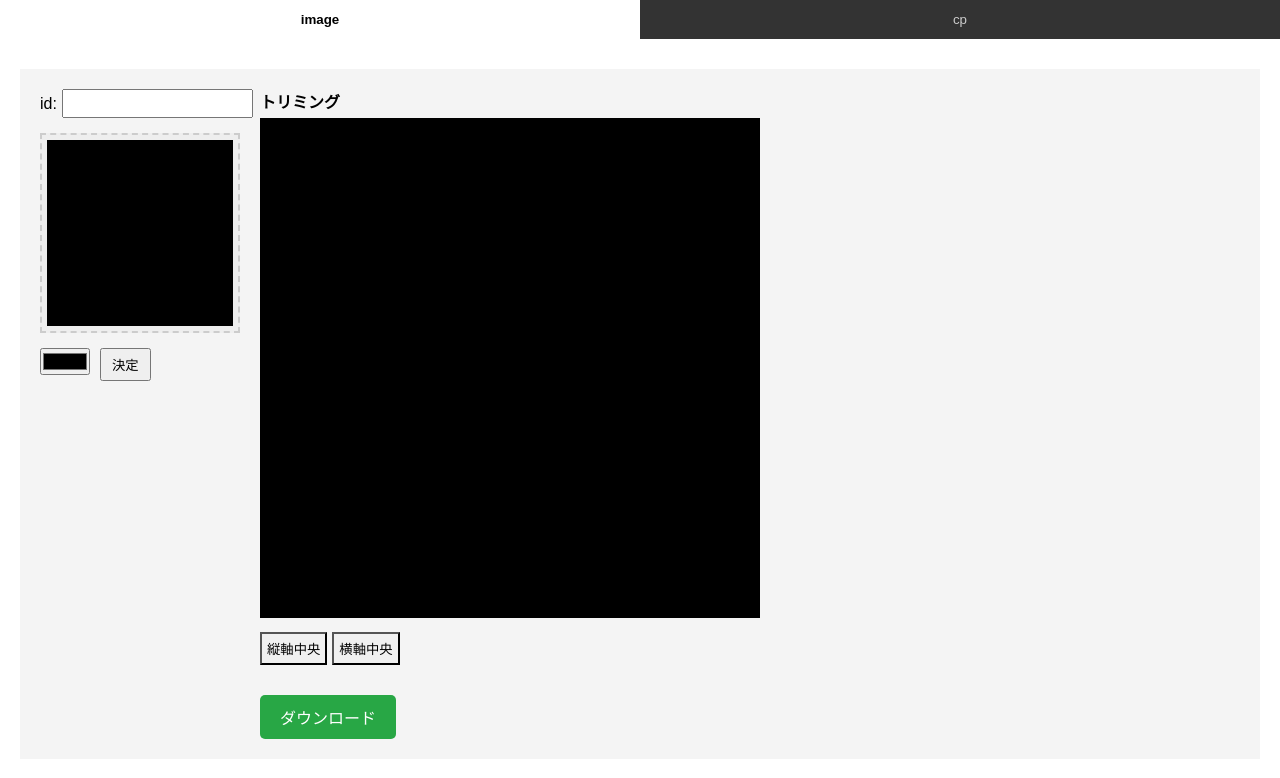
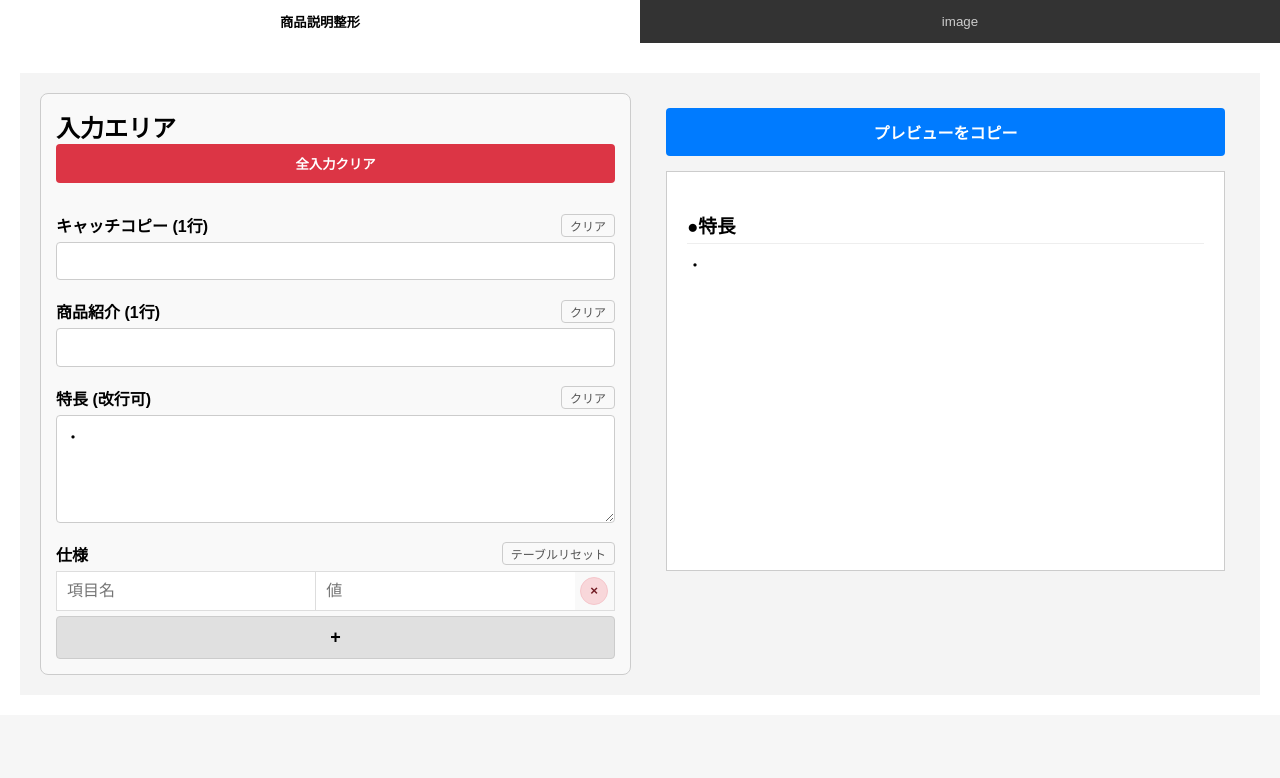
Before and after one commit to N-Kos-mk/kospage, a plain HTML site: page mrt/index.html in a window 1280 px wide. Drawn offline with Linux system fonts and the light colour scheme.

Commit message:
Add files via upload

```diff
--- a/mrt/css/image.css
+++ b/mrt/css/image.css
@@ -132,7 +132,7 @@
     margin-top: 10px;
 }
 
-.funcbody #download-button {
+.funcbody .download-button {
     padding: 10px 20px;
     font-size: 16px;
     background-color: #28a745;
@@ -142,6 +142,6 @@
     cursor: pointer;
 }
 
-.funcbody #download-button:hover {
+.funcbody .download-button:hover {
     background-color: #218838;
 }
--- /dev/null
+++ b/mrt/css/textcombine.css
@@ -0,0 +1,196 @@
+/* 基本レイアウト */
+#textcombine .funcbody {
+    font-family: sans-serif;
+}
+
+#textcombine .funcbody .container {
+    display: flex;
+    gap: 20px;
+}
+
+#textcombine .funcbody .editor,
+#textcombine .funcbody .preview-area {
+    flex: 1; /* 左右均等に分割 */
+    padding: 15px;
+    box-sizing: border-box;
+}
+
+/* 左側：エディタ */
+#textcombine .funcbody .editor {
+    border: 1px solid #ccc;
+    border-radius: 8px;
+    background: #f9f9f9;
+}
+
+/* ★追加: 全クリアボタン */
+#textcombine .funcbody .editor #tc-clear-all {
+    width: 100%;
+    padding: 10px;
+    margin-bottom: 15px;
+    border: none;
+    border-radius: 4px;
+    background-color: #dc3545;
+    color: white;
+    font-weight: bold;
+    cursor: pointer;
+}
+#textcombine .funcbody .editor #tc-clear-all:hover {
+    background-color: #c82333;
+}
+
+
+/* ★変更: labelをflexにしてボタンを右寄せ */
+#textcombine .funcbody .editor label {
+    display: flex;
+    justify-content: space-between;
+    align-items: center;
+    font-weight: bold;
+    margin-top: 15px;
+    margin-bottom: 5px;
+}
+
+/* ★追加: クリアボタン */
+#textcombine .funcbody .editor .tc-clear-field {
+    background: none;
+    border: 1px solid #ccc;
+    color: #555;
+    border-radius: 4px;
+    padding: 2px 8px;
+    font-size: 12px;
+    cursor: pointer;
+}
+#textcombine .funcbody .editor .tc-clear-field:hover {
+    background: #eee;
+}
+
+
+#textcombine .funcbody .editor textarea {
+    width: 100%;
+    box-sizing: border-box; /* paddingを含めてwidth 100% */
+    padding: 8px;
+    border: 1px solid #ccc;
+    border-radius: 4px;
+    font-size: 16px;
+}
+
+/* 1行指定のtextarea */
+#textcombine .funcbody .editor textarea[rows="1"] {
+    height: 2.4em; /* 1行の高さを確保 */
+    resize: none;
+    overflow: hidden; /* スクロールバー非表示 */
+}
+
+/* 特長の赤枠エラー */
+#textcombine .funcbody .editor textarea#tc-features.error {
+    border: 2px solid red;
+}
+
+/* 仕様テーブル */
+#textcombine .funcbody .editor #tc-specs {
+    width: 100%;
+    border-collapse: collapse;
+    margin-top: 5px;
+}
+
+#textcombine .funcbody .editor #tc-specs td {
+    border: 1px solid #ddd;
+    vertical-align: middle; /* ★追加 */
+}
+
+#textcombine .funcbody .editor #tc-specs input[type="text"] {
+    width: 100%;
+    border: none;
+    padding: 10px;
+    box-sizing: border-box;
+    font-size: 16px;
+}
+
+/* ★追加: 行削除ボタンのセル */
+#textcombine .funcbody .editor #tc-specs td.tc-spec-actions {
+    width: 40px; /* 固定幅 */
+    text-align: center;
+    border-left: none; /* 入力欄との境界を消す */
+}
+
+/* ★追加: 行削除ボタン */
+#textcombine .funcbody .editor .tc-remove-spec-row {
+    background: #f8d7da;
+    border: 1px solid #f5c6cb;
+    color: #721c24;
+    font-weight: bold;
+    border-radius: 50%;
+    width: 28px;
+    height: 28px;
+    cursor: pointer;
+    line-height: 1; /* ボタンテキストの中央寄せ */
+}
+#textcombine .funcbody .editor .tc-remove-spec-row:hover {
+    background: #f1b0b7;
+}
+
+/* ★変更: 削除ボタンのセルを考慮して、入力セルのボーダーを調整 */
+#textcombine .funcbody .editor #tc-specs tr td:nth-child(2) {
+    border-right: none;
+}
+
+
+#textcombine .funcbody .editor #tc-add-spec {
+    display: block;
+    width: 100%;
+    padding: 10px;
+    margin-top: 5px;
+    font-size: 18px;
+    font-weight: bold;
+    cursor: pointer;
+    background-color: #e0e0e0;
+    border: 1px solid #ccc;
+    border-radius: 4px;
+}
+
+/* 右側：プレビュー */
+#textcombine .funcbody .preview-area #tc-copy-btn {
+    width: 100%;
+    padding: 12px;
+    font-size: 16px;
+    font-weight: bold;
+    cursor: pointer;
+    background-color: #007bff;
+    color: white;
+    border: none;
+    border-radius: 4px;
+    margin-bottom: 15px;
+}
+
+#textcombine .funcbody .preview-area #tc-preview {
+    border: 1px solid #ccc;
+    background: #ffffff;
+    min-height: 400px;
+    padding: 20px;
+    overflow-y: auto;
+    word-break: break-all; /* 長い単語の折り返し */
+}
+
+/* プレビュー内のスタイル */
+#textcombine .funcbody .preview-area #tc-preview h3 {
+    margin-top: 1em;
+    margin-bottom: 0.5em;
+    border-bottom: 1px solid #eee;
+    padding-bottom: 5px;
+}
+
+#textcombine .funcbody .preview-area #tc-preview p {
+    margin: 0.5em 0 1em 0;
+    line-height: 1.6;
+}
+
+#textcombine .funcbody .preview-area #tc-preview table {
+    width: 100%;
+    border-collapse: collapse;
+    margin-top: 1em;
+}
+
+#textcombine .funcbody .preview-area #tc-preview table td {
+    border: 1px solid #ddd;
+    padding: 10px;
+    vertical-align: top;
+}
--- a/mrt/index.html
+++ b/mrt/index.html
@@ -3,19 +3,79 @@
 <head>
 <meta charset="UTF-8">
 <meta name="viewport" content="width=device-width, initial-scale=1.0">
-<title>機能タブ付きページ</title>
+<title>機能</title>
 <link rel="stylesheet" href="css/style.css">
 <link rel="stylesheet" href="css/image.css">
 <link rel="stylesheet" href="css/cp.css">
+<link rel="stylesheet" href="css/textcombine.css">
 <script src="js/script.js"></script>
 <script src="js/image.js"></script>
 <script src="js/cp.js"></script>
+<script src="js/textcombine.js"></script>
 </head>
 <body>
 
 <!-- タブボタン -->
 <div class="tabbar" id="tabbar"></div>
 
+<!-- 各機能ページ -->
+<div class="funcpage" id="textcombine">
+  <div class="funcmeta">
+    <div class="functitle">商品説明整形</div>
+  </div>
+  <div class="funcbody">
+
+              <div class="container">
+                <div class="editor">
+                    <h2>入力エリア</h2>
+                    <button id="tc-clear-all" type="button" class="danger">全入力クリア</button>
+
+                    <label for="tc-catchcopy">
+                        キャッチコピー (1行)
+                        <button type="button" class="tc-clear-field" data-target="tc-catchcopy">クリア</button>
+                    </label>
+                    <textarea id="tc-catchcopy" rows="1"></textarea>
+
+                    <label for="tc-intro">
+                        商品紹介 (1行)
+                        <button type="button" class="tc-clear-field" data-target="tc-intro">クリア</button>
+                    </label>
+                    <textarea id="tc-intro" rows="1"></textarea>
+
+                    <label for="tc-features">
+                        特長 (改行可)
+                        <button type="button" class="tc-clear-field" data-target="tc-features">クリア</button>
+                    </label>
+                    <textarea id="tc-features" rows="5">・</textarea>
+
+                    <label>
+                        仕様
+                        <button type="button" class="tc-clear-field" data-target="tc-specs-body">テーブルリセット</button>
+                    </label>
+                    <table id="tc-specs">
+                        <tbody id="tc-specs-body">
+                            <tr>
+                                <td><input type="text" placeholder="項目名"></td>
+                                <td><input type="text" placeholder="値"></td>
+                                <td class="tc-spec-actions">
+                                    <button type="button" class="tc-remove-spec-row">×</button>
+                                </td>
+                            </tr>
+                        </tbody>
+                    </table>
+                    <button id="tc-add-spec" type="button">+</button>
+                </div>
+
+                <div class="preview-area">
+                    <button id="tc-copy-btn" type="button">プレビューをコピー</button>
+                    <div id="tc-preview">
+                        </div>
+                </div>
+            </div>
+
+
+  </div>
+</div>
 
 
 <!-- image start-->
@@ -62,7 +122,11 @@
                 </div>
 
                 <div class="download-area">
-                    <button id="download-button">ダウンロード</button>
+                    <button class="download-button" id="download-1">サムネイル</button>
+                    <button class="download-button" id="download-2">メイン1</button>
+                    <button class="download-button" id="download-3">メイン2</button>
+                    <button class="download-button" id="download-4">メイン3</button>
+                    <button class="download-button" id="download-5">回路図</button>
                 </div>
             </div>
         </div>
@@ -75,7 +139,7 @@
 </div>
 <!-- image end -->
 
-<!-- cp start -->
+<!-- cp start
 <div class="funcpage" id="cp">
   <div class="funcmeta">
     <div class="functitle">cp</div>
@@ -100,7 +164,7 @@
 
   </div>
 </div>
-<!-- cp end -->
+cp end -->
 
 <!-- 各機能ページ
 <div class="funcpage" id="func1">
--- a/mrt/js/image.js
+++ b/mrt/js/image.js
@@ -18,7 +18,11 @@ document.addEventListener('DOMContentLoaded', () => {
     const centerHBtn = $('#center-h');
 
     const thumbnailCanvas = $('#thumbnail-canvas');
-    const downloadBtn = $('#download-button');
+    const downloadBtn1 = $('#download-1');
+    const downloadBtn2 = $('#download-2');
+    const downloadBtn3 = $('#download-3');
+    const downloadBtn4 = $('#download-4');
+    const downloadBtn5 = $('#download-5');
 
     // Canvas Context
     const pasteCtx = pasteCanvas.getContext('2d');
@@ -95,7 +99,11 @@ document.addEventListener('DOMContentLoaded', () => {
         centerHBtn.addEventListener('click', () => centerImage(true, false));
 
         // 7. ダウンロード
-        downloadBtn.addEventListener('click', handleDownload);
+        downloadBtn1.addEventListener('click', () => handleDownload(1));
+        downloadBtn2.addEventListener('click', () => handleDownload(2));
+        downloadBtn3.addEventListener('click', () => handleDownload(3));
+        downloadBtn4.addEventListener('click', () => handleDownload(4));
+        downloadBtn5.addEventListener('click', () => handleDownload(5));
     }
 
     // --- 色処理 ---
@@ -402,7 +410,7 @@ function drawCanvas(ctx, outputWidth, outputHeight, state) {
 
     // --- ダウンロード処理 ---
 
-    function handleDownload() {
+    function handleDownload(number) {
         const id = imageIdInput.value.trim();
         if (!id) {
             alert('IDを入力してください。');
@@ -413,20 +421,22 @@ function drawCanvas(ctx, outputWidth, outputHeight, state) {
             alert('画像を貼り付けてください。');
             return;
         }
-
-        // 1. トリミング (1200x1200)
         // オフスクリーンCanvasを作成
         const downloadCanvasTrim = document.createElement('canvas');
         const trimCtxDown = downloadCanvasTrim.getContext('2d');
 
-        // drawCanvasをダウンロードサイズで実行
-        drawCanvas(trimCtxDown, DOWNLOAD_TRIM_SIZE, DOWNLOAD_TRIM_SIZE, trimState);
-
         // ダウンロード
-        downloadImage(downloadCanvasTrim, `${id}_2.jpg`);
+        if (number == 1) {
+            drawCanvas(thumbCtxDown, DOWNLOAD_THUMBNAIL_SIZE, DOWNLOAD_THUMBNAIL_SIZE, trimState);
+            downloadImage(downloadCanvasTrim, `${id}_1.jpg`);
+        } else {
+            drawCanvas(trimCtxDown, DOWNLOAD_TRIM_SIZE, DOWNLOAD_TRIM_SIZE, trimState);
+            downloadImage(downloadCanvasTrim, `${id}_${number}.jpg`);
+        }
 
 
-        // 2. サムネイル (230x230)
+
+        /*/ 2. サムネイル (230x230)
         const downloadCanvasThumb = document.createElement('canvas');
         const thumbCtxDown = downloadCanvasThumb.getContext('2d');
 
@@ -434,7 +444,7 @@ function drawCanvas(ctx, outputWidth, outputHeight, state) {
         drawCanvas(thumbCtxDown, DOWNLOAD_THUMBNAIL_SIZE, DOWNLOAD_THUMBNAIL_SIZE, trimState);
 
         // ダウンロード
-        downloadImage(downloadCanvasThumb, `${id}_3.jpg`);
+        downloadImage(downloadCanvasThumb, `${id}_3.jpg`);*/
     }
 
     function downloadImage(canvas, filename) {
@@ -447,6 +457,8 @@ function drawCanvas(ctx, outputWidth, outputHeight, state) {
         document.body.removeChild(a);
     }
 
+
+
     // --- 実行 ---
     initialize();
 });
--- /dev/null
+++ b/mrt/js/textcombine.js
@@ -0,0 +1,349 @@
+document.addEventListener('DOMContentLoaded', () => {
+
+    // --- 要素の取得 ---
+    // 左側（エディタ）
+    const catchcopyInput = document.getElementById('tc-catchcopy');
+    const introInput = document.getElementById('tc-intro');
+    const featuresInput = document.getElementById('tc-features');
+    const specsBody = document.getElementById('tc-specs-body');
+    const addSpecBtn = document.getElementById('tc-add-spec');
+
+    // ★追加: 削除ボタン
+    const clearAllBtn = document.getElementById('tc-clear-all');
+    const clearFieldBtns = document.querySelectorAll('.tc-clear-field');
+
+    // 右側（プレビュー）
+    const previewBox = document.getElementById('tc-preview');
+    const copyBtn = document.getElementById('tc-copy-btn');
+
+    // --- (v2) escapeHTML, loadFromLocalStorage, saveToLocalStorage ---
+
+    /**
+     * (v2) HTMLエスケープ関数 (XSS対策)
+     */
+    function escapeHTML(str) {
+        return str.replace(/[&<>"']/g, function(match) {
+            return {
+                '&': '&amp;',
+                '<': '&lt;',
+                '>': '&gt;',
+                '"': '&quot;',
+                "'": '&#39;'
+            }[match];
+        });
+    }
+
+    /**
+     * (v2) LocalStorageからデータを読み込み (★行削除ボタン追加のため変更)
+     */
+    function loadFromLocalStorage() {
+        try {
+            // 1. テキスト入力 (v2のまま)
+            const savedCatchcopy = localStorage.getItem('tc_catchcopy');
+            if (savedCatchcopy !== null) {
+                catchcopyInput.value = savedCatchcopy;
+            }
+            const savedIntro = localStorage.getItem('tc_intro');
+            if (savedIntro !== null) {
+                introInput.value = savedIntro;
+            }
+            const savedFeatures = localStorage.getItem('tc_features');
+            if (savedFeatures !== null) {
+                featuresInput.value = savedFeatures;
+            }
+
+            // 2. 仕様テーブル (★変更)
+            const savedSpecs = localStorage.getItem('tc_specs');
+            if (savedSpecs) {
+                const specsData = JSON.parse(savedSpecs);
+
+                if (specsData && specsData.length > 0) {
+                    specsBody.innerHTML = ''; // デフォルト行をクリア
+                    specsData.forEach(item => {
+                        const tr = document.createElement('tr');
+                        // ★変更: 削除ボタンのセルを追加
+                        tr.innerHTML = `
+                            <td><input type="text" placeholder="項目名" value="${escapeHTML(item.key)}"></td>
+                            <td><input type="text" placeholder="値" value="${escapeHTML(item.value)}"></td>
+                            <td class="tc-spec-actions">
+                                <button type="button" class="tc-remove-spec-row">×</button>
+                            </td>
+                        `;
+                        specsBody.appendChild(tr);
+                    });
+                }
+                // ★追加: もしLocalStorageのデータが0件でも、HTMLデフォルト行が削除されているので空行を追加
+                if (specsBody.querySelectorAll('tr').length === 0) {
+                    addSpecRow(false); // 保存しない
+                }
+            }
+
+        } catch (e) {
+            console.error('LocalStorageからの読み込みに失敗しました:', e);
+        }
+    }
+
+    /**
+     * (v2) データをLocalStorageに保存
+     */
+    function saveToLocalStorage() {
+        try {
+            // 1. テキスト入力 (v2のまま)
+            localStorage.setItem('tc_catchcopy', catchcopyInput.value);
+            localStorage.setItem('tc_intro', introInput.value);
+            localStorage.setItem('tc_features', featuresInput.value);
+
+            // 2. 仕様テーブル (v2のまま)
+            const specsData = [];
+            const rows = specsBody.querySelectorAll('tr');
+
+            rows.forEach(row => {
+                const inputs = row.querySelectorAll('input');
+                specsData.push({
+                    key: inputs[0].value,
+                    value: inputs[1].value
+                });
+            });
+
+            localStorage.setItem('tc_specs', JSON.stringify(specsData));
+
+        } catch (e) {
+            console.error('LocalStorageへの保存に失敗しました:', e);
+        }
+    }
+
+
+    // --- イベントリスナーの設定 ---
+
+    // 1. 1行テキストエリア (v2のまま)
+    [catchcopyInput, introInput].forEach(el => {
+        el.addEventListener('input', (e) => {
+            e.target.value = e.target.value.replace(/\n/g, '');
+            updatePreview();
+            saveToLocalStorage();
+        });
+    });
+
+    // 2. 特長テキストエリア (v2のまま)
+    featuresInput.addEventListener('input', () => {
+        handleFeaturesValidation();
+        updatePreview();
+        saveToLocalStorage();
+    });
+
+    // 3. 仕様テーブル（入力 ＋ ★行削除）
+    specsBody.addEventListener('input', (e) => {
+        if (e.target.tagName === 'INPUT') {
+            updatePreview();
+            saveToLocalStorage();
+        }
+    });
+
+    // ★追加: 仕様テーブルの行削除（イベント委任）
+    specsBody.addEventListener('click', (e) => {
+        if (e.target.classList.contains('tc-remove-spec-row')) {
+            e.target.closest('tr').remove();
+
+            // ★追加: もしテーブルが空になったら、新しい空行を1行追加
+            if (specsBody.querySelectorAll('tr').length === 0) {
+                addSpecRow(false); // 保存はしない（次のsaveToLocalStorageで行う）
+            }
+
+            updatePreview();
+            saveToLocalStorage();
+        }
+    });
+
+    // 4. 仕様追加ボタン (v2のまま)
+    addSpecBtn.addEventListener('click', () => addSpecRow(true)); // ★引数を追加
+
+    // 5. コピーボタン (v2のまま)
+    copyBtn.addEventListener('click', copyPreviewHTML);
+
+    // 6. ★追加: 全入力クリアボタン
+    clearAllBtn.addEventListener('click', () => {
+        if (confirm("すべての入力内容をクリアします。よろしいですか？")) {
+            clearAllInputs();
+        }
+    });
+
+    // 7. ★追加: 各フィールドクリアボタン
+    clearFieldBtns.forEach(btn => {
+        btn.addEventListener('click', (e) => {
+            const targetId = e.target.dataset.target;
+
+            if (targetId === 'tc-specs-body') {
+                // 仕様テーブルのリセット
+                resetSpecTable();
+            } else {
+                // 通常のtextarea
+                const targetElement = document.getElementById(targetId);
+                if (targetElement) {
+                    targetElement.value = '';
+
+                    // 特長の場合は「・」を再入力
+                    if (targetId === 'tc-features') {
+                        handleFeaturesValidation();
+                    }
+                }
+            }
+
+            updatePreview();
+            saveToLocalStorage();
+        });
+    });
+
+
+    // --- 関数定義 ---
+
+    /**
+     * (v1) 特長テキストエリアのバリデーション
+     */
+    function handleFeaturesValidation() {
+        // (v1のまま)
+        const value = featuresInput.value;
+        if (value.trim() === '') {
+            featuresInput.value = '・';
+            featuresInput.classList.remove('error');
+            return;
+        }
+        const lines = value.split('\n');
+        let hasError = false;
+        for (let i = 0; i < lines.length; i++) {
+            if (i === 0 || lines[i].trim() === '') {
+                continue;
+            }
+            if (!lines[i].startsWith('・')) {
+                hasError = true;
+                break;
+            }
+        }
+        if (hasError) {
+            featuresInput.classList.add('error');
+        } else {
+            featuresInput.classList.remove('error');
+        }
+    }
+
+    /**
+     * 仕様テーブルに行を追加
+     * (v2から変更: ★行削除ボタンの追加, ★保存フラグの追加)
+     * @param {boolean} [doSave=true] - 実行後にLocalStorageに保存するか
+     */
+    function addSpecRow(doSave = true) {
+        const tr = document.createElement('tr');
+        // ★変更: 削除ボタンのセルを追加
+        tr.innerHTML = `
+            <td><input type="text" placeholder="項目名"></td>
+            <td><input type="text" placeholder="値"></td>
+            <td class="tc-spec-actions">
+                <button type="button" class="tc-remove-spec-row">×</button>
+            </td>
+        `;
+        specsBody.appendChild(tr);
+
+        if (doSave) {
+            saveToLocalStorage(); // (v2の処理)
+        }
+    }
+
+    /**
+     * ★追加: 仕様テーブルをリセット（空の1行）
+     */
+    function resetSpecTable() {
+        specsBody.innerHTML = ''; // 全行削除
+        addSpecRow(false); // 空の1行を追加（保存は呼び出し元で行う）
+    }
+
+    /**
+     * ★追加: すべての入力をクリア
+     */
+    function clearAllInputs() {
+        catchcopyInput.value = '';
+        introInput.value = '';
+        featuresInput.value = '';
+
+        resetSpecTable();
+
+        handleFeaturesValidation(); // 特長を「・」に戻す
+        updatePreview();
+        saveToLocalStorage();
+    }
+
+    /**
+     * (v1) プレビューエリアを更新
+     */
+    function updatePreview() {
+        // (v1のまま)
+        let htmlString = '';
+        const catchcopyVal = catchcopyInput.value.trim();
+        if (catchcopyVal) {
+            htmlString += `<h3>${escapeHTML(catchcopyVal)}</h3>\n`;
+        }
+        const introVal = introInput.value.trim();
+        if (introVal) {
+            htmlString += `<p>${escapeHTML(introVal)}</p>\n`;
+        }
+        const featuresVal = featuresInput.value.trim();
+        if (featuresVal) {
+            const featuresHTML = escapeHTML(featuresVal).replace(/\n/g, '<br>\n');
+            htmlString += `<h3>●特長</h3>\n<p>${featuresHTML}</p>\n`;
+        }
+
+        let tableContent = '';
+        let hasSpecContent = false;
+        const rows = specsBody.querySelectorAll('tr');
+        rows.forEach(row => {
+            const inputs = row.querySelectorAll('input');
+            const key = inputs[0].value.trim();
+            const value = inputs[1].value.trim();
+            if (key || value) {
+                tableContent += `<tr><td>${escapeHTML(key)}</td><td>${escapeHTML(value)}</td></tr>\n`;
+                hasSpecContent = true;
+            }
+        });
+        if (hasSpecContent) {
+            htmlString += `<table>
+<colgroup style="width:30%; background-color:#eeeeee;"></colgroup>
+<colgroup style="width:70%; background-color:#ffffff;"></colgroup>
+<tbody>
+${tableContent}
+</tbody>
+</table>`;
+        }
+        previewBox.innerHTML = htmlString;
+    }
+
+    /**
+     * (v1) クリップボードにプレビューのHTMLをコピー
+     */
+    function copyPreviewHTML() {
+        // (v1のまま)
+        const htmlToCopy = previewBox.innerHTML;
+        if (!htmlToCopy) {
+            alert('コピーする内容がありません。');
+            return;
+        }
+        navigator.clipboard.writeText(htmlToCopy).then(() => {
+            const originalText = copyBtn.textContent;
+            copyBtn.textContent = 'コピーしました！';
+            copyBtn.style.backgroundColor = '#28a745';
+            setTimeout(() => {
+                copyBtn.textContent = originalText;
+                copyBtn.style.backgroundColor = '#007bff';
+            }, 2000);
+        }).catch(err => {
+            console.error('コピーに失敗しました: ', err);
+            alert('コピーに失敗しました。');
+        });
+    }
+
+    // --- 初期化 ---
+
+    // (v2) LocalStorageから読み込み
+    loadFromLocalStorage();
+
+    // (v1) 初期バリデーションとプレビュー実行
+    handleFeaturesValidation();
+    updatePreview();
+});
```
